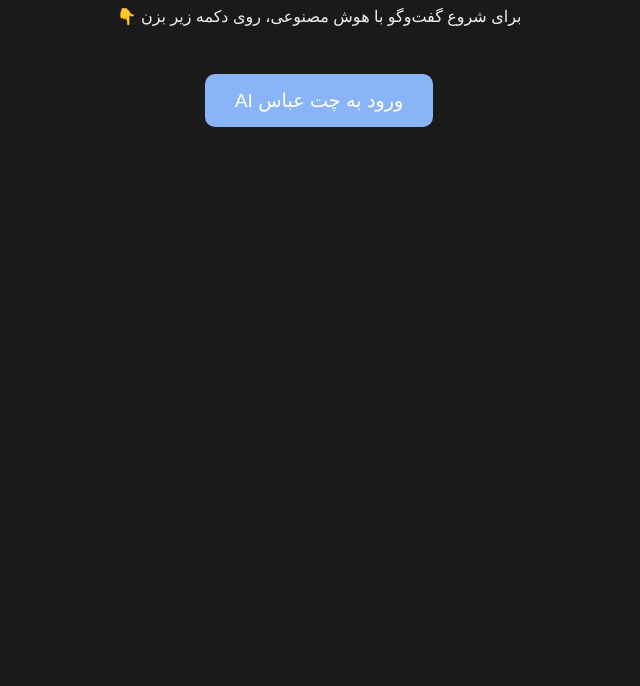
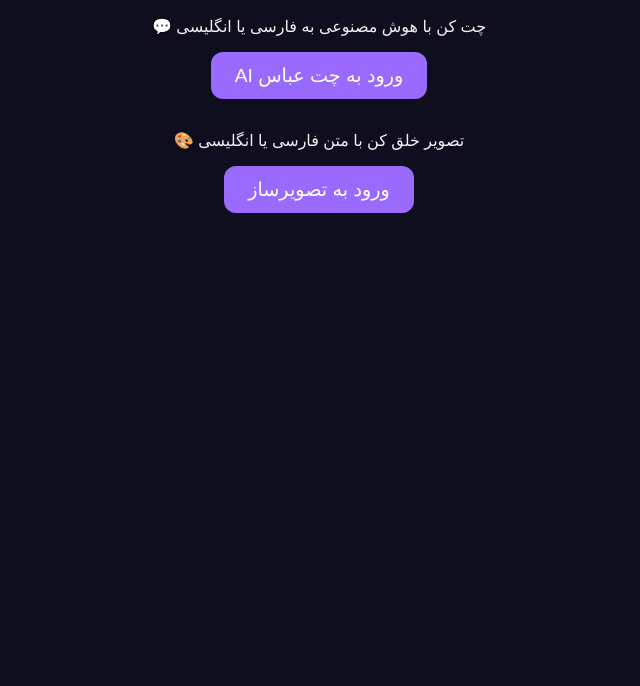
Before and after one commit to abbas20e2062/AI, a plain HTML site: page index.html in a window 1280 px wide. Shown: the part 114-800 px from the top of the page, without its empty margins (321-961 px from the left). Drawn offline with Linux system fonts and the light colour scheme.

Commit message:
Add files via upload

```diff
--- a/index.html
+++ b/index.html
@@ -4,29 +4,45 @@
 <head>
   <meta charset="UTF-8">
   <meta name="viewport" content="width=device-width, initial-scale=1.0">
-  <title>عباس AI - نسخه وب</title>
+  <title>عباس AI (نسخه Lite)</title>
   <style>
-    body { background: #1a1a1a; color: #f0f0f0; font-family: sans-serif; text-align: center; padding: 2rem; }
-    h1 { color: #8ab4f8; }
+    body {
+      background-color: #0e0e1f;
+      color: #f1f1f1;
+      font-family: sans-serif;
+      text-align: center;
+      padding: 2rem;
+    }
+    h1 {
+      color: #9a6aff;
+    }
+    .section {
+      margin: 2rem 0;
+    }
     a.button {
       display: inline-block;
-      margin-top: 2rem;
-      padding: 15px 30px;
+      background: #9a6aff;
+      color: white;
+      padding: 12px 24px;
+      border-radius: 12px;
+      text-decoration: none;
       font-size: 1.2rem;
-      color: white;
-      background-color: #8ab4f8;
-      text-decoration: none;
-      border-radius: 10px;
-      transition: background-color 0.3s;
+      transition: background 0.3s;
     }
     a.button:hover {
-      background-color: #6ea2e5;
+      background: #7e55d6;
     }
   </style>
 </head>
 <body>
-  <h1>✨ خوش‌آمدی به عباس AI ✨</h1>
-  <p>برای شروع گفت‌وگو با هوش مصنوعی، روی دکمه زیر بزن 👇</p>
-  <a class="button" href="https://chat.openai.com/chat" target="_blank">ورود به چت عباس AI</a>
+  <h1>🤖 عباس AI (نسخه سبک)</h1>
+  <div class="section">
+    <p>چت کن با هوش مصنوعی به فارسی یا انگلیسی 💬</p>
+    <a class="button" href="https://huggingface.co/spaces/yuntian-deng/ChatGPT" target="_blank">ورود به چت عباس AI</a>
+  </div>
+  <div class="section">
+    <p>تصویر خلق کن با متن فارسی یا انگلیسی 🎨</p>
+    <a class="button" href="https://huggingface.co/spaces/stabilityai/stable-diffusion" target="_blank">ورود به تصویرساز</a>
+  </div>
 </body>
 </html>
```
